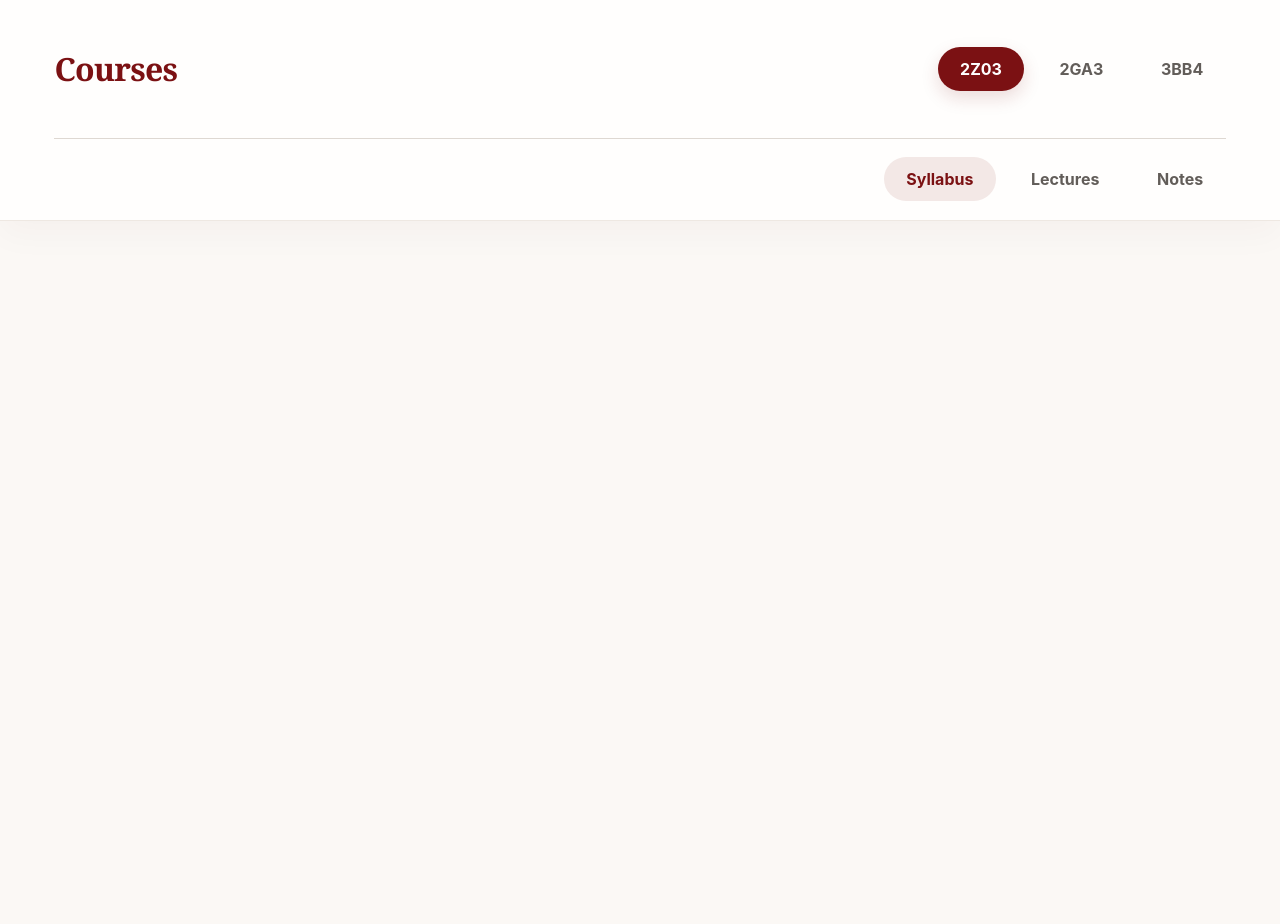
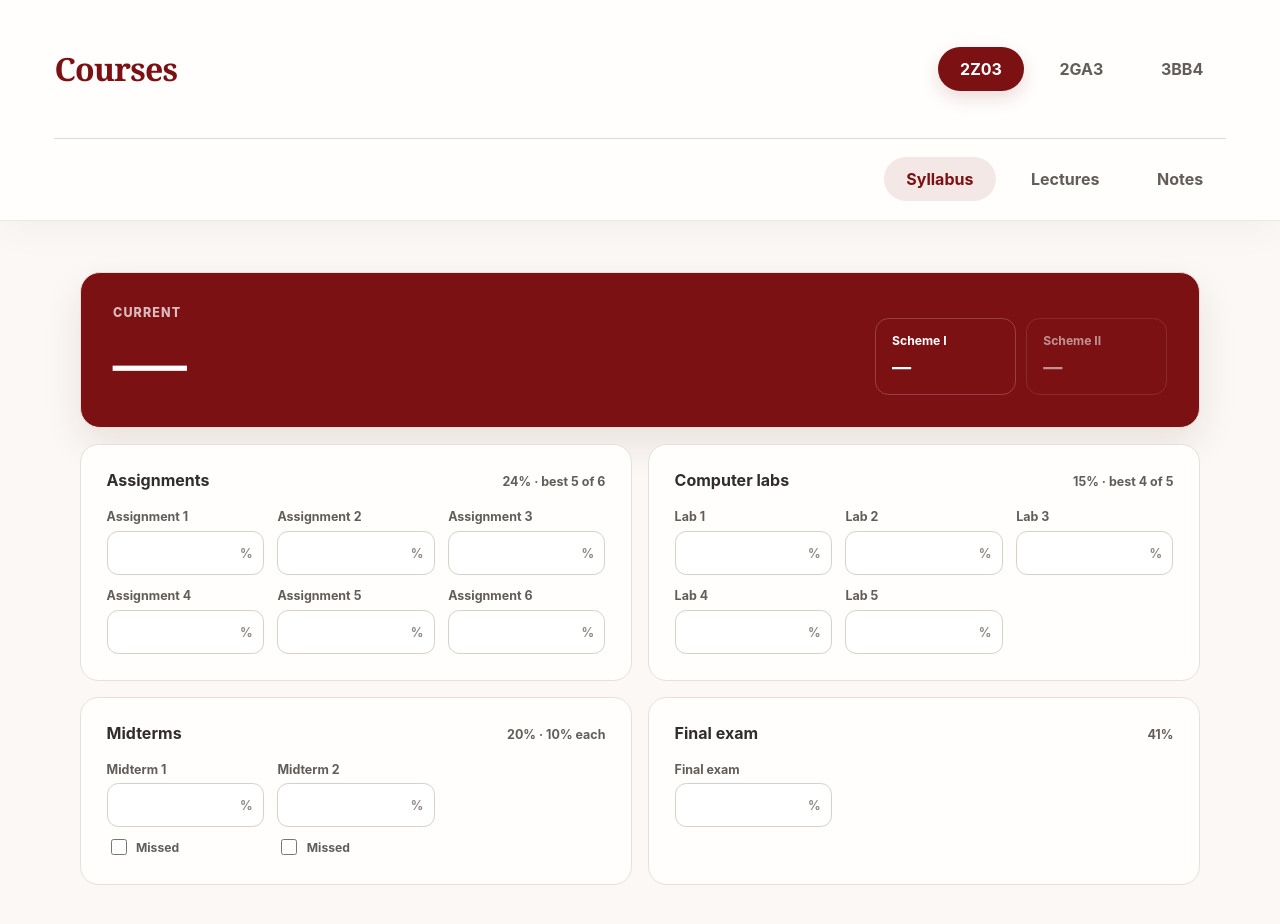
Before and after one commit to DenzelJohnson/courses-summary, a Next.js app: page / in a window 1280 px wide. Shown: the top 924 px of the page. Before the commit the page ends 801 px from the top, so only its background shows below. Built offline with nearby package versions, Linux system fonts and the light colour scheme.

Commit message:
feat: support static course navigation

```diff
--- a/next.config.ts
+++ b/next.config.ts
@@ -1,6 +1,9 @@
 import type { NextConfig } from "next";
 
 const nextConfig: NextConfig = {
+  output: "export",
+  trailingSlash: true,
+  basePath: process.env.NEXT_PUBLIC_BASE_PATH ?? "",
   turbopack: {
     root: process.cwd(),
   },
--- a/src/app/page.tsx
+++ b/src/app/page.tsx
@@ -1,16 +1,10 @@
-import { CourseHeader } from "@/components/course-header";
-import { EmptySection } from "@/components/empty-section";
-import { resolveSelection, type SearchValues } from "@/lib/navigation";
+import { Suspense } from "react";
+import { CourseShell } from "@/components/course-shell";
 
-type HomePageProps = { searchParams: Promise<SearchValues> };
-
-export default async function HomePage({ searchParams }: HomePageProps) {
-  const selection = resolveSelection(await searchParams);
-
+export default function HomePage() {
   return (
-    <div className="page-shell">
-      <CourseHeader {...selection} />
-      <EmptySection />
-    </div>
+    <Suspense fallback={null}>
+      <CourseShell />
+    </Suspense>
   );
 }
--- /dev/null
+++ b/src/components/course-shell.tsx
@@ -0,0 +1,21 @@
+"use client";
+
+import { useSearchParams } from "next/navigation";
+import { CourseContent } from "./course-content";
+import { CourseHeader } from "./course-header";
+import { resolveSelection } from "@/lib/navigation";
+
+export function CourseShell() {
+  const searchParams = useSearchParams();
+  const selection = resolveSelection({
+    course: searchParams.get("course") ?? undefined,
+    section: searchParams.get("section") ?? undefined,
+  });
+
+  return (
+    <div className="page-shell">
+      <CourseHeader {...selection} />
+      <CourseContent {...selection} />
+    </div>
+  );
+}
--- a/src/components/tab-navigation.tsx
+++ b/src/components/tab-navigation.tsx
@@ -16,16 +16,17 @@
       <ul className="tab-list">
         {items.map((item) => (
           <li key={item.value}>
-            <a
+            <Link
               className="tab-link"
               href={item.href}
               aria-current={item.value === activeValue ? "page" : undefined}
             >
               {item.label}
-            </a>
+            </Link>
           </li>
         ))}
       </ul>
     </nav>
   );
 }
+import Link from "next/link";
```
Also changed, not shown: 1 other file (tests, documents, lock files or other folders).
